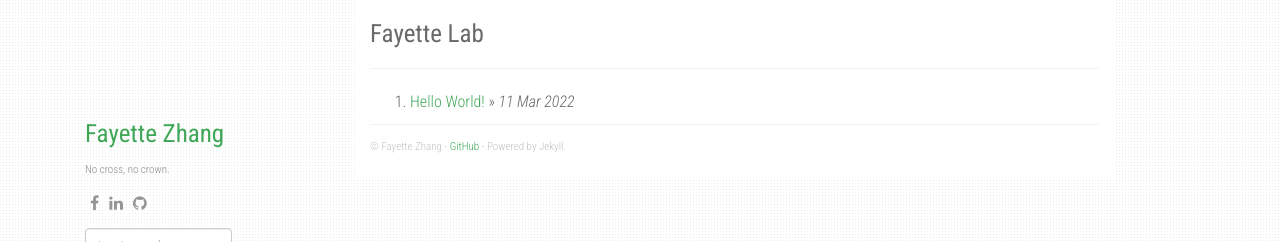
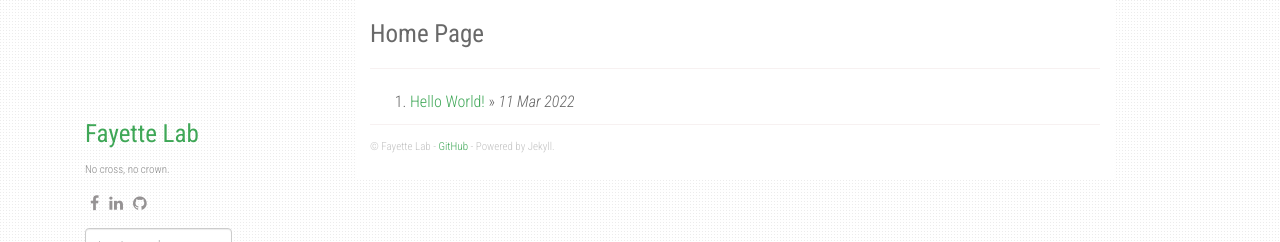
Before and after one commit to fayettecc/fayettecc.github.io, a Jekyll site: the page built from index.html, in a window 1280 px wide. Shown: the top 242 px of the page. Built offline with Jekyll 4.4.1, drawn with Linux system fonts in a browser that asks for light colours; nearby versions of some CDN libraries; the list of posts is cut into pages by our own code.

Commit message:
Update _config.yml

```diff
--- a/_config.yml
+++ b/_config.yml
@@ -1,6 +1,6 @@
-title: Fayette Lab
+title: Home Page
 description: My Personal Blog.
-author: Fayette Zhang
+author: Fayette Lab
 github: https://github.com/fayettecc/
 about: No cross, no crown.
 google_analytics: UA-222725512-1
```
